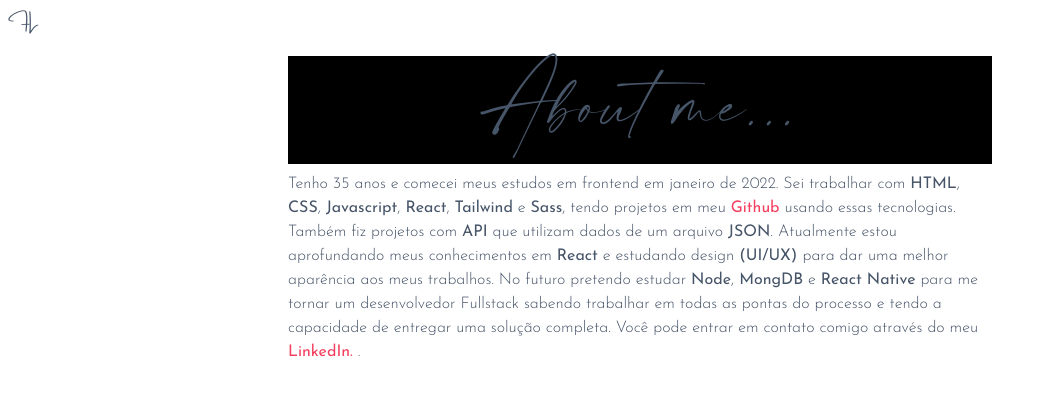
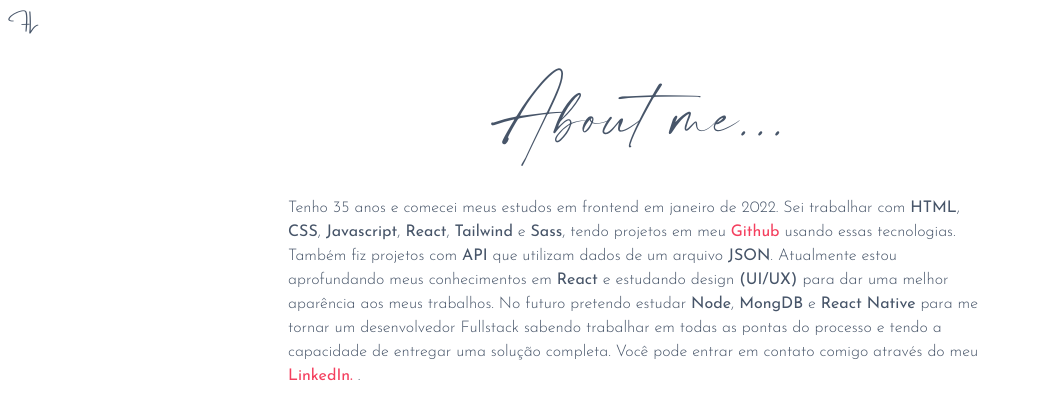
Before and after one commit to filipelanderst/website3, a React (Vite) app: page /SobreMim in a window 1280 px wide. Shown: the top 420 px of the page, without its empty margins (0-1047 px from the left). Built offline with nearby package versions, Linux system fonts and the light colour scheme.

Commit message:
animation

```diff
--- a/src/pages/SobreMim.jsx
+++ b/src/pages/SobreMim.jsx
@@ -2,11 +2,9 @@ import React from 'react';
 
 const SobreMim = () => {
   return (
-    <div className='sobremim-container max-w-[700px]'>
+    <div className='sobremim-container pb-8 '>
       <section>
-        <h1 className='anima-left bg-black  mx-8 title mt-14 -mb-4'>
-          About me...
-        </h1>
+        <h1 className='anima-left title mt-14 -mb-4'>About me...</h1>
 
         <p className='anima-right mt-6 px-8  text-slate-600  '>
           Tenho 35 anos e comecei meus estudos em frontend em janeiro de 2022.
--- a/src/scss/style.scss
+++ b/src/scss/style.scss
@@ -60,7 +60,7 @@ p {
 .title {
   font-family: Modernline, sans-serif;
   font-variant-ligatures: additional-ligatures;
-  @apply font-thin pt-4 py-8 text-6xl text-slate-600 text-center;
+  @apply font-thin pt-4 py-8 text-[3.5rem] text-slate-600 text-center;
 }
 
 .modernline {
```
